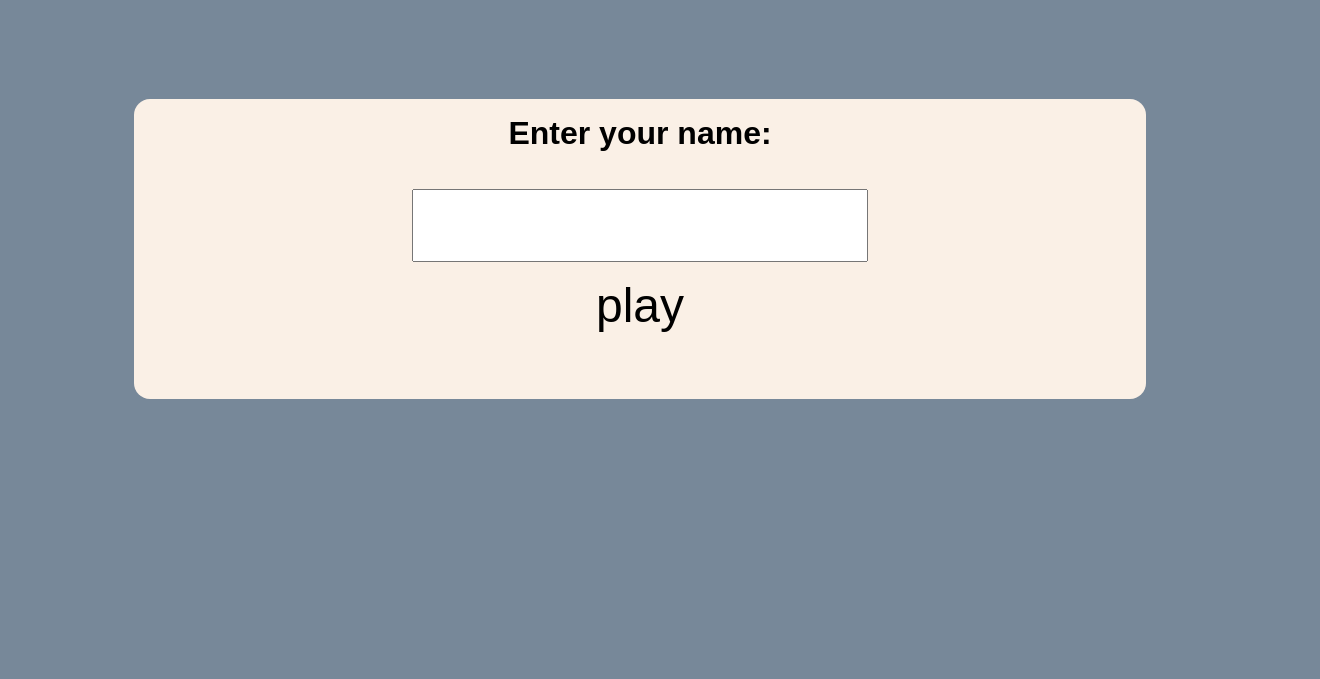
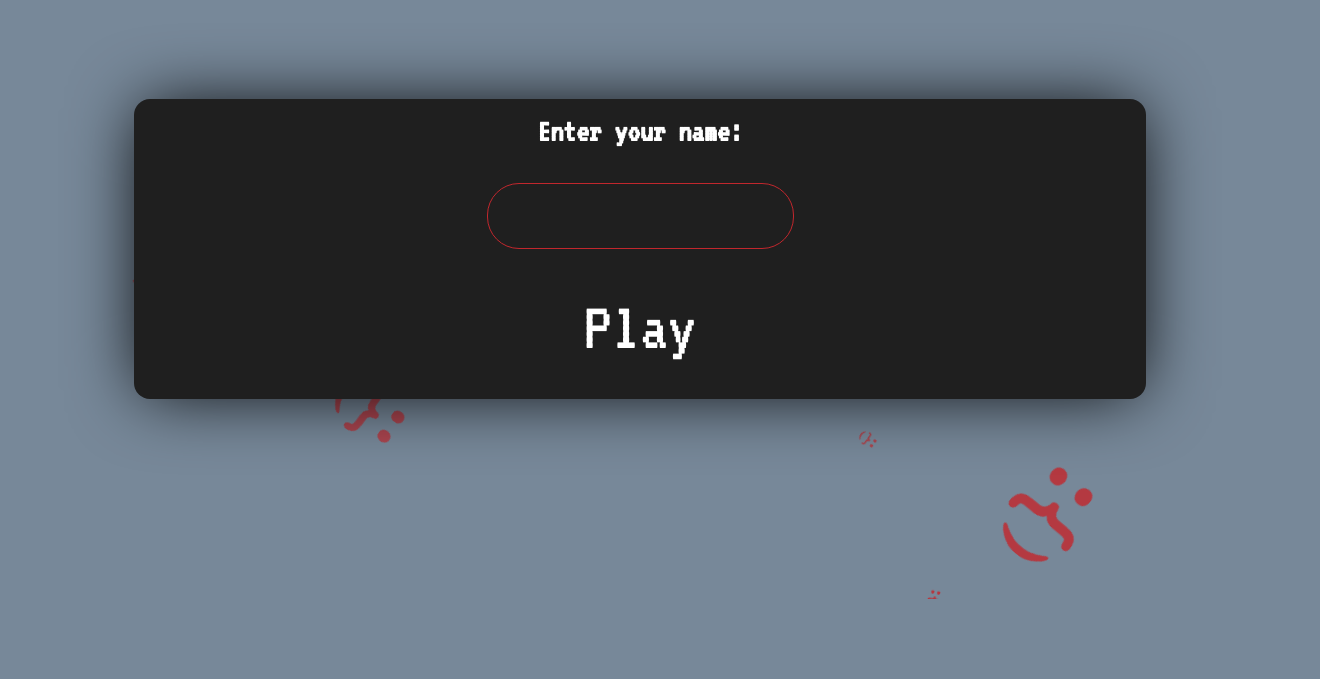
Before and after one commit to BenSchuddeboom/game-client, a React (Create React App) app: page / in a window 1280 px wide. Shown: the part 217-896 px from the top of the page, 1320 px wide, since content can reach past the window. Built offline with nearby package versions, Linux system fonts and the light colour scheme.

Commit message:
Added leaderboards

```diff
--- a/index.html
+++ b/index.html
@@ -9,6 +9,6 @@
 	</head>
 	<body>
 		<div id="root"></div>
-		<div id='phaser-example'><h1>(controls go here, later.)</h1></div>
+		<div id='phaser-example'></div>
 	</body>
 </html>
--- a/src/Scene.js
+++ b/src/Scene.js
@@ -30,7 +30,7 @@ export default class Scene extends Phaser.Scene {
         this.platforms.create(150, 300, 'platform').setOrigin(0, 0).setScale(0.35).refreshBody()
         this.platforms.create(1050, 300, 'platform').setOrigin(1, 0).setScale(0.35).refreshBody()
 
-        this.socket = io.connect('localhost:4000')
+        this.socket = io.connect('172.16.30.221:4000')
         //172.16.30.249 -- Albert
         //172.16.30.221 -- Ben
         this.socket.on('currentPlayers', (players) => {
--- /dev/null
+++ b/src/actions/setPlayers.js
@@ -0,0 +1,8 @@
+export const ADD_PLAYER = 'ADD_PLAYER'
+
+export function setPlayers(players) {
+    return {
+        type: ADD_PLAYER,
+        payload: players
+    }
+}
--- a/src/components/Game.jsx
+++ b/src/components/Game.jsx
@@ -3,7 +3,7 @@ import Phaser from "phaser";
 import Scene from '../Scene'
 import './Game.css'
 import {connect} from 'react-redux'
-import user from "../reducers/user";
+import {setPlayers} from '../actions/setPlayers'
 
 class Game extends React.Component {
     componentDidMount() {
@@ -20,18 +20,20 @@ class Game extends React.Component {
                     gravity: { y: 0 }
                 }
             }
-    };
+        }
 
         const game = new Phaser.Game(config);
+        let socket = null;
 
         setTimeout(() => {
-            const socket = game.scene.game.scene.scenes[0].socket
+            socket = game.scene.game.scene.scenes[0].socket
             socket.emit("username", {
                 username: this.props.username
             })
-        }, 2000)
-
-
+            socket.on('setPlayers', (players) => {
+                this.props.setPlayers(players)
+            })
+        }, 500)
     }
 
     shouldComponentUpdate() {
@@ -39,14 +41,16 @@ class Game extends React.Component {
     }
 
     render() {
-        return <></>
+        return (
+            <></>
+        )
     }
 }
 
 const mapStateToProps = state => {
     return {
-        username: state.user
+        username: state.user.name,
     }
 }
 
-export default connect(mapStateToProps)(Game)
+export default connect(mapStateToProps, {setPlayers})(Game)
--- /dev/null
+++ b/src/components/GameContainer.jsx
@@ -0,0 +1,23 @@
+import React, { Component } from 'react'
+import { connect } from 'react-redux';
+import Leaderboard from './Leaderboard.jsx'
+import Game from './Game.jsx'
+
+class GameContainer extends Component {
+  render() {
+    return (
+        <>
+            <Game />
+            <Leaderboard leaderboard={this.props.leaderboard}/>
+        </>
+    )
+  }
+}
+
+const mapStateToProps = state => {
+    return {
+        leaderboard: state.leaderboard
+    }
+}
+
+export default connect(mapStateToProps)(GameContainer)
--- a/src/components/Landing.css
+++ b/src/components/Landing.css
@@ -1,33 +1,169 @@
+@import url('https://fonts.googleapis.com/css?family=VT323');
+
 .landing-div {
     margin: 25% auto;
     width: 80%;
     height: 300px;
     text-align: center;
-    background-color: linen;
+    background-color: rgb(31, 31, 31);
     border-radius: 1rem;
-}
-
-h1.landing {
-    font-family: fantasy;
+    box-shadow: 0px 0px 70px -8px rgba(0,0,0,1);
 }
 
 .landing {
     padding: 1rem;
+    font-family: 'VT323', monospace;
+    color: white;
+}
+
+h1.landing {
+    margin: 20px;
 }
 
 input.landing {
     font-size: 2rem;
+    background: rgb(31, 31, 31);
+    border: 1px solid #c1272d;
+    border-radius: 1em;
 }
 
 button.landing {
-    animation: zoom 0.5s infinite alternate forwards;
+    animation: zoom 0.3s infinite alternate forwards;
     background: none;
     border: 0;
     padding: none;
-    font-size: 3rem;
+    font-size: 4rem;
+    margin: 30px;
+    transition: 0.2s all;
+}
+
+button.landing:hover {
+    cursor: pointer;
+    color: #c1272d;
 }
 
 @keyframes zoom {
     from { transform: scale(1) }
     to { transform: scale(1.1) }
 }
+.background {
+    background: #4e54c8;
+    background: -webkit-linear-gradient(to left, #8f94fb, #4e54c8);
+    width: 100%;
+    height:100vh;
+}
+
+.symbols{
+    position: absolute;
+    top: 0;
+    left: 0;
+    width: 100%;
+    height: 100%;
+    overflow: hidden;
+    z-index: -1
+}
+
+.symbols li{
+    position: absolute;
+    display: block;
+    list-style: none;
+    width: 20px;
+    height: 20px;
+    background: url('../assets/logo.png');
+    background-size: cover;
+    animation: animate 25s linear infinite;
+    bottom: -150px;
+
+}
+
+.symbols li:nth-child(1){
+    left: 25%;
+    width: 80px;
+    height: 80px;
+    animation-delay: 0s;
+}
+
+
+.symbols li:nth-child(2){
+    left: 10%;
+    width: 20px;
+    height: 20px;
+    animation-delay: 2s;
+    animation-duration: 12s;
+}
+
+.symbols li:nth-child(3){
+    left: 70%;
+    width: 20px;
+    height: 20px;
+    animation-delay: 4s;
+}
+
+.symbols li:nth-child(4){
+    left: 40%;
+    width: 60px;
+    height: 60px;
+    animation-delay: 0s;
+    animation-duration: 18s;
+}
+
+.symbols li:nth-child(5){
+    left: 65%;
+    width: 20px;
+    height: 20px;
+    animation-delay: 0s;
+}
+
+.symbols li:nth-child(6){
+    left: 75%;
+    width: 110px;
+    height: 110px;
+    animation-delay: 3s;
+}
+
+.symbols li:nth-child(7){
+    left: 35%;
+    width: 150px;
+    height: 150px;
+    animation-delay: 7s;
+}
+
+.symbols li:nth-child(8){
+    left: 50%;
+    width: 25px;
+    height: 25px;
+    animation-delay: 15s;
+    animation-duration: 45s;
+}
+
+.symbols li:nth-child(9){
+    left: 20%;
+    width: 15px;
+    height: 15px;
+    animation-delay: 2s;
+    animation-duration: 35s;
+}
+
+.symbols li:nth-child(10){
+    left: 85%;
+    width: 150px;
+    height: 150px;
+    animation-delay: 0s;
+    animation-duration: 11s;
+}
+
+@keyframes animate {
+
+    0%{
+        transform: translateY(0) rotate(0deg);
+        opacity: 1;
+        border-radius: 0;
+    }
+
+    100%{
+        transform: translateY(-1000px) rotate(720deg);
+        opacity: 0;
+        border-radius: 50%;
+    }
+
+}
--- a/src/components/Landing.jsx
+++ b/src/components/Landing.jsx
@@ -3,6 +3,7 @@ import {connect} from 'react-redux'
 import {setUsername} from '../actions/setUsername'
 import {Link} from 'react-router-dom'
 import './Landing.css'
+
 
 class Landing extends Component {
     state = {
@@ -21,6 +22,7 @@ class Landing extends Component {
 
   render() {
     return (
+        <>
         <div className='landing-div'>
         <h1 className='landing'>Enter your name:</h1>
         <form>
@@ -31,10 +33,21 @@ class Landing extends Component {
                 value={this.state.name}
                 onChange={this.handleChange} />
             <Link to='/game' onClick={this.handleSubmit}>
-                <br/><button className='landing'> play </button>
+                <br/><button className='landing'> Play </button>
             </Link>
         </form>
         </div>
+        <ul className="symbols">
+            <li></li>
+            <li></li>
+            <li></li>
+            <li></li>
+            <li></li>
+            <li></li>
+            <li></li>
+            <li></li>
+        </ul>
+        </>
     )
   }
 }
--- /dev/null
+++ b/src/components/Leaderboard.jsx
@@ -0,0 +1,24 @@
+import React, { Component } from 'react'
+
+export default class Leaderboard extends Component {
+  render() {
+      this.props.leaderboard ? console.log('leaderboard props:', this.props.leaderboard) : console.log('loading')
+    return (
+        <div id="leaderboard-container">
+        <table id="leaderboard">
+            <tr>
+                <th>Player</th>
+                <th>Score</th>
+            </tr>
+           {this.props.leaderboard.map(player =>
+                <tr>
+                    <td>{player.name}</td>
+                    <td>{player.score}</td>
+                </tr>
+           )}
+        </table>
+    </div>
+
+    )
+  }
+}
--- a/src/index.js
+++ b/src/index.js
@@ -1,18 +1,23 @@
 import React from "react";
 import ReactDOM from "react-dom";
 import { BrowserRouter as Router, Route } from 'react-router-dom';
-import Game from "./components/Game.jsx";
+import { Redirect } from 'react-router'
+import GameContainer from "./components/GameContainer.jsx";
 import Landing from "./components/Landing.jsx";
 import {Provider} from 'react-redux'
 import store from './store'
-
 
 ReactDOM.render(
   <Provider store={store}>
     <Router>
         <div>
           <Route exact path="/" component={Landing} />
-          <Route exact path="/game" component={Game} />
+          <Route exact path="/game"
+              render = {() => (
+                store.getState().user.name
+                ? <GameContainer />
+                : <Redirect to='/'/>
+          )}/>
         </div>
     </Router>
   </Provider>,
--- a/src/reducers/index.js
+++ b/src/reducers/index.js
@@ -1,6 +1,8 @@
 import { combineReducers } from 'redux'
 import user from './user'
+import leaderboard from './leaderboard'
 
 export default combineReducers({
-    user
+    user,
+    leaderboard
 })
--- /dev/null
+++ b/src/reducers/leaderboard.js
@@ -0,0 +1,10 @@
+import { ADD_PLAYER } from '../actions/setPlayers'
+
+export default (state = [], action = {}) => {
+    switch (action.type) {
+    case ADD_PLAYER:
+        return Object.values(action.payload)
+    default:
+        return state
+    }
+}
--- a/src/reducers/user.js
+++ b/src/reducers/user.js
@@ -1,9 +1,16 @@
 import { SET_USER } from '../actions/setUsername'
 
-export default (state = '', action = {}) => {
+const initialState = {
+    name: '',
+    score: 0,
+    id: ''
+}
+
+export default (state = initialState, action = {}) => {
     switch (action.type) {
     case SET_USER:
-        return action.payload
+        state.name = action.payload
+        return state
     default:
         return state
     }
```
Also changed, not shown: src/assets/logo.png. Lines whose indentation alone changed are shown as unchanged.
